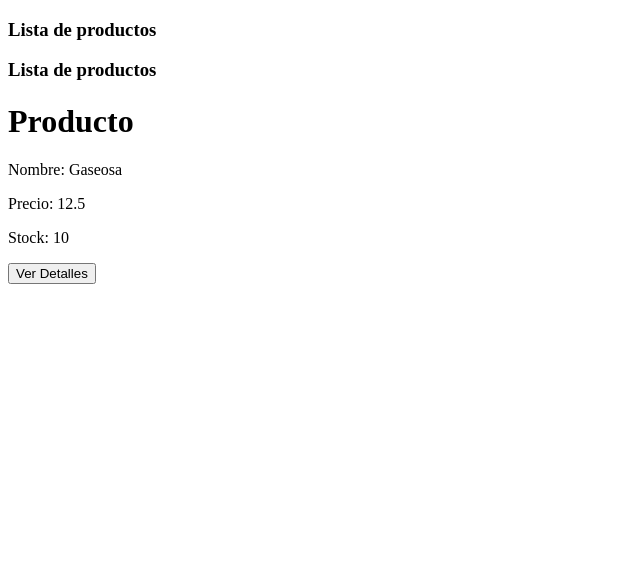
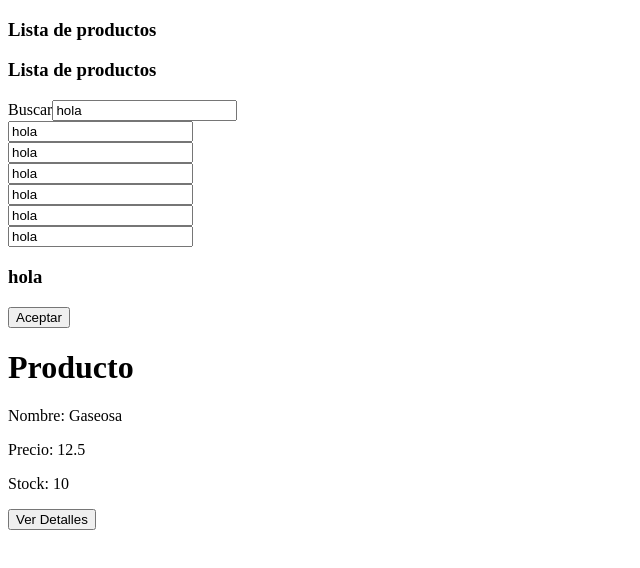
Before and after one commit to anghel7/cursoAngularInfsis, an Angular app: page / in a window 1280 px wide. Shown: the top 568 px of the page, without its empty margins (0-640 px from the left). Built offline with nearby package versions, Linux system fonts and the light colour scheme.

Commit message:
Usando two way data binding

```diff
--- a/src/app/producto/producto-list/producto-list.component.html
+++ b/src/app/producto/producto-list/producto-list.component.html
@@ -1,3 +1,13 @@
 <h3>{{ titulo }}</h3>
 <h3 [innerHTML]="titulo"></h3>
+  <label>Buscar</label>
+  <input [(ngModel)]='campoBusqueda' name="buscar"><br>
+  <input [(ngModel)]='campoBusqueda' name="buscar1"><br>
+  <input [(ngModel)]='campoBusqueda' name="buscar2"><br>
+  <input [(ngModel)]='campoBusqueda' name="buscar3"><br>
+  <input [(ngModel)]='campoBusqueda' name="buscar4"><br>
+  <input [(ngModel)]='campoBusqueda' name="buscar5"><br>
+  <input [(ngModel)]='campoBusqueda' name="buscar6"><br>
+  <h3>{{ campoBusqueda }}</h3>
+  <button (click)="buscar()">Aceptar</button>
 <app-producto-item></app-producto-item>
--- a/src/app/producto/producto-list/producto-list.component.ts
+++ b/src/app/producto/producto-list/producto-list.component.ts
@@ -8,6 +8,7 @@ import { Component, OnInit } from '@angular/core';
 export class ProductoListComponent implements OnInit {
 
   titulo:string;
+  campoBusqueda:string="hola";
 
   constructor() {
     this.titulo = "Lista de productos"
@@ -16,4 +17,8 @@ export class ProductoListComponent implements OnInit {
   ngOnInit() {
   }
 
+  buscar():void{
+    this.campoBusqueda="nuevo busqueda";
+  }
+
 }
--- a/src/app/producto/producto.module.ts
+++ b/src/app/producto/producto.module.ts
@@ -1,11 +1,13 @@
 import { NgModule } from '@angular/core';
 import { CommonModule } from '@angular/common';
+import { FormsModule } from '@angular/forms';
 import { ProductoItemComponent } from './producto-item/producto-item.component';
 import { ProductoListComponent } from './producto-list/producto-list.component';
 
 @NgModule({
   imports: [
-    CommonModule
+    CommonModule,
+    FormsModule
   ],
   declarations: [
     ProductoItemComponent,
```
